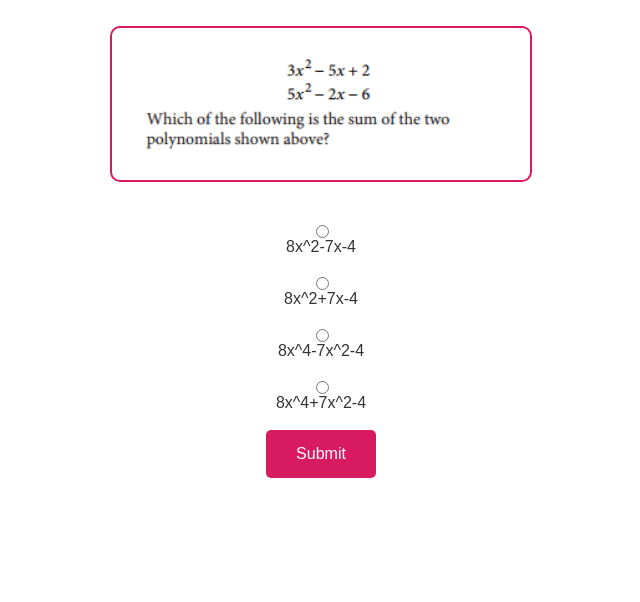
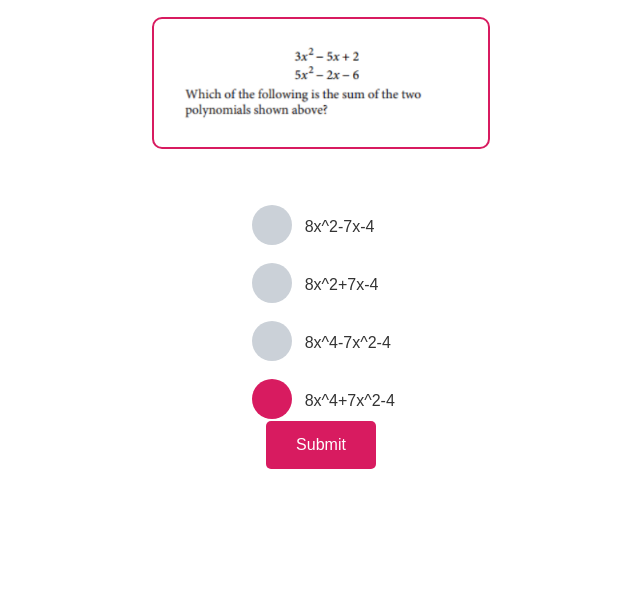
Before and after one commit to neyida/Diagnostic-Tool-, a website: page quiz-frontend.html in a window 1280 px wide. Shown: the part 198-800 px from the top of the page, without its empty margins (319-959 px from the left). Drawn offline with Linux system fonts and the light colour scheme.

Commit message:
Added new functionality with buttons and better looking question options

```diff
--- a/quiz-frontend.html
+++ b/quiz-frontend.html
@@ -5,21 +5,36 @@
     <title>Quiz Frontend</title>
     <script src="quiz.js"></script>
 </head>
-<body class="quizPage">
-
+<body>
+<div class="quizPage">
     <h1 >Quiz</h1>
 
     <div class="quizQuestions" id="question">
         <img id = "questionImg" src ="./imgQuestion/question-1-Diag.png" alt="Practice Question">
     </div>
     <div class="quizAnswers" id="options">
-        <input type="radio" name="option" value="option1"><span id = "option1">Option 1</span><br>
-        <input type="radio" name="option" value="option2"><span id = "option2">Option 2</span><br>
-        <input type="radio" name="option" value="option3"><span id = "option3">Option 3</span><br>
-        <input type="radio" name="option" value="option4"><span id = "option4">Option 4</span><br>
+        <div class='py'>
+            <label>
+              <input type="radio" class="option-input radio" name="example" checked />
+              <span id = "option1"> Radio option</span>
+            </label>
+            <label>
+                <input type="radio" class="option-input radio" name="example" checked />
+                <span id = "option2"> Radio option</span>
+              </label>
+              <label>
+                <input type="radio" class="option-input radio" name="example" checked />
+                <span id = "option3"> Radio option</span>
+              </label>
+              <label>
+                <input type="radio" class="option-input radio" name="example" checked />
+                <span id = "option4"> Radio option</span>
+              </label>
+          </div>
+
     </div>
     <button class="submitButton" id="next" onclick="setQuestion()">Submit</button>
-
+</div>
 
 </body>
 <script>
--- a/quiz.css
+++ b/quiz.css
@@ -58,3 +58,100 @@ body {
 .submitButton:hover {
     background-color: #a61748; /* Darker red color on hover */
 }
+
+#questionImg{
+    max-width: 100%;
+    height: auto;
+}
+
+.content{
+  margin: auto;
+  padding: 15px;
+  max-width: 800px;
+  text-align: center;
+}
+.dpx{
+  display:flex;
+  align-items:center;
+  justify-content:space-around;
+}
+h1{
+  font-size:28px;
+  line-height:28px;
+  margin-bottom:15px;
+}
+label{
+  display:block;
+  line-height:40px;
+}
+.option-input {
+  -webkit-appearance: none;
+  -moz-appearance: none;
+  -ms-appearance: none;
+  -o-appearance: none;
+  appearance: none;
+  position: relative;
+  top: 13.33333px;
+  right: 0;
+  bottom: 0;
+  left: 0;
+  height: 40px;
+  width: 40px;
+  transition: all 0.15s ease-out 0s;
+  background: #cbd1d8;
+  border: none;
+  color: #fff;
+  cursor: pointer;
+  display: inline-block;
+  margin-right: 0.5rem;
+  outline: none;
+  position: relative;
+  z-index: 1000;
+}
+.option-input:hover {
+  background: #9faab7;
+}
+.option-input:checked {
+  background: #d81b60;
+}
+.option-input:checked::before {
+  width: 40px;
+  height: 40px;
+  display:flex;
+  content: '\f00c';
+  font-size: 25px;
+  font-weight:bold;
+  position: absolute;
+  align-items:center;
+  justify-content:center;
+  font-family:'Font Awesome 5 Free';
+}
+.option-input:checked::after {
+  background: #d81b60;
+  content: '';
+  display: block;
+  position: relative;
+  z-index: 100;
+}
+.option-input.radio {
+  border-radius: 50%;
+}
+.option-input.radio::after {
+  border-radius: 50%;
+}
+
+@keyframes click-wave {
+  0% {
+    height: 40px;
+    width: 40px;
+    opacity: 0.35;
+    position: relative;
+  }
+  100% {
+    height: 200px;
+    width: 200px;
+    margin-left: -80px;
+    margin-top: -80px;
+    opacity: 0;
+  }
+}
```
